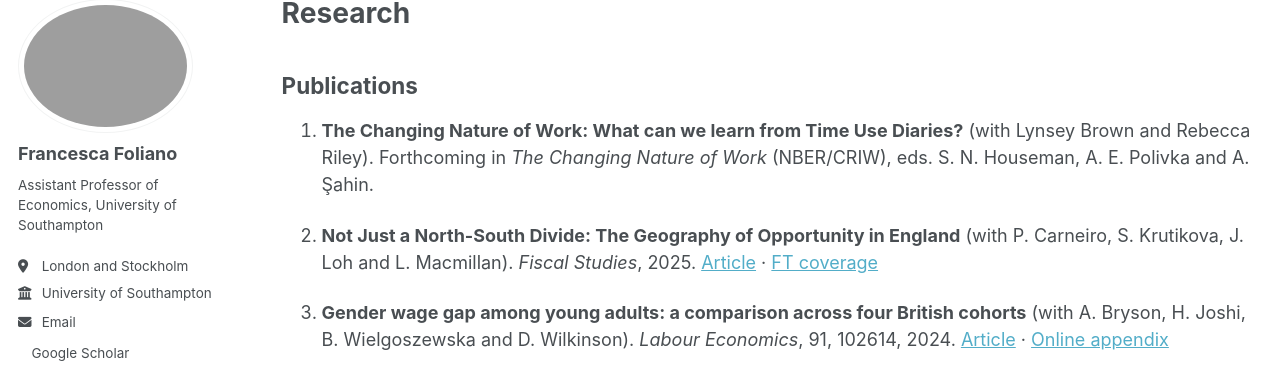
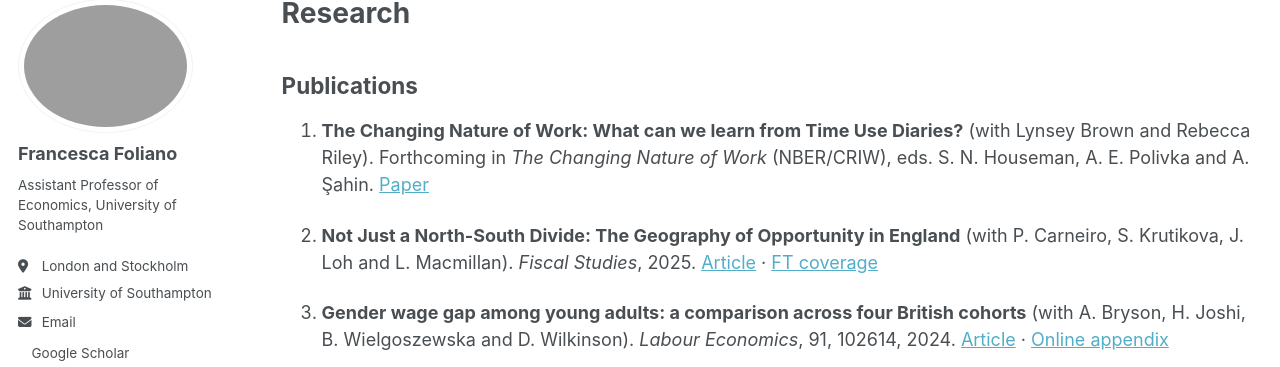
Before and after one commit to francescafoliano/francescafoliano.github.io, a Jekyll site: the page built from _pages/research.md, in a window 1280 px wide and 900 px high. Shown: the part 102-469 px from the top of the window. Built offline with Jekyll 4.4.1, drawn with Linux system fonts in a browser that asks for light colours; a script bundle is joined from its source files by our own code; a style sheet for code colours, icons or effects is not loaded.

Commit message:
Add links to publications in research.md
Added links to the paper and articles for better accessibility.

```diff
--- a/_pages/research.md
+++ b/_pages/research.md
@@ -7,7 +7,7 @@ author_profile: true
 
 ## Publications
 
-1. **The Changing Nature of Work: What can we learn from Time Use Diaries?** (with Lynsey Brown and Rebecca Riley). Forthcoming in *The Changing Nature of Work* (NBER/CRIW), eds. S. N. Houseman, A. E. Polivka and A. Şahin.
+1. **The Changing Nature of Work: What can we learn from Time Use Diaries?** (with Lynsey Brown and Rebecca Riley). Forthcoming in *The Changing Nature of Work* (NBER/CRIW), eds. S. N. Houseman, A. E. Polivka and A. Şahin. [Paper](files/NBER_time_use_17_Nov_2026)
 
 2. **Not Just a North-South Divide: The Geography of Opportunity in England** (with P. Carneiro, S. Krutikova, J. Loh and L. Macmillan). *Fiscal Studies*, 2025. [Article](https://onlinelibrary.wiley.com/doi/10.1111/1475-5890.70012) · [FT coverage](https://www.ft.com/content/91def526-e08f-4f00-8335-7c16a6873910)
 
```
